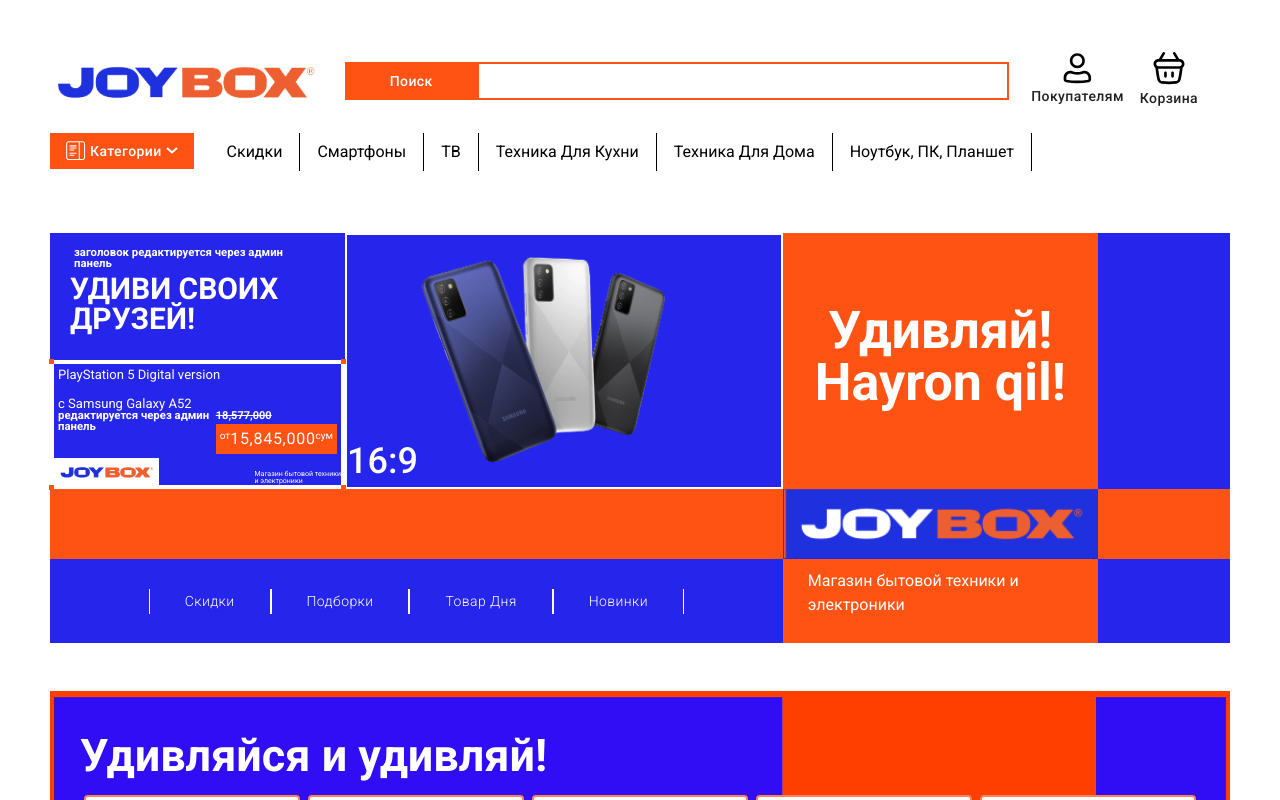
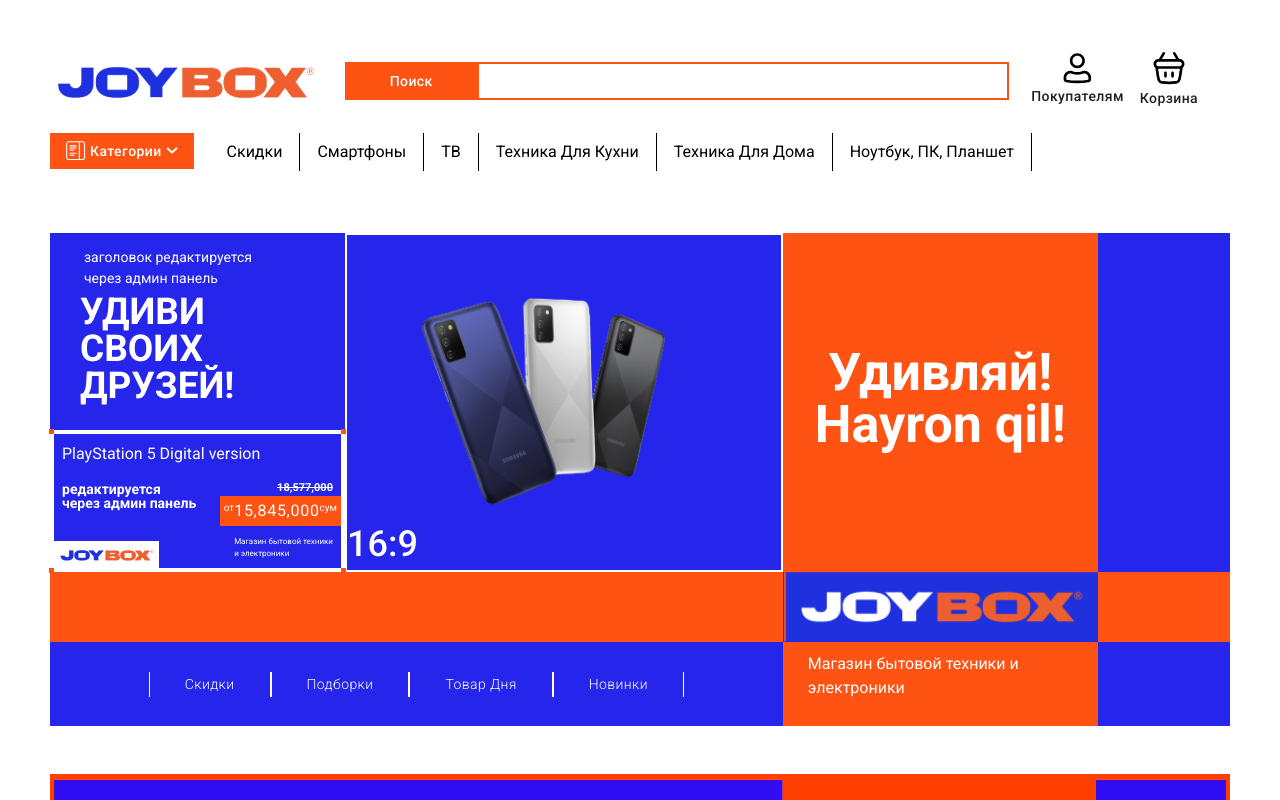
Before and after one commit to JoyBoxNext/WebSite, a Next.js app: page / in a window 1280 px wide. Shown: the top 800 px of the page. Built offline with nearby package versions, Linux system fonts and the light colour scheme.

Commit message:
get-baraxolka-changes

```diff
--- a/Wrappers/HomeWrapper.js
+++ b/Wrappers/HomeWrapper.js
@@ -12,212 +12,23 @@
 
   .container-1 {
     color: white;
+    .top_title1 {
+      font-size: 14px !important;
+
+    }
     .threePhone {
       width: 250px !important;
       object-fit: contain !important;
     }
-
-    @media screen and (max-width: 1200px) {
-      .threePhone {
-        width: 180px !important;
-        height: 80%;
-        margin-top: 25px;
-      }
-      .threePhone_title {
-        font-size: 32px !important;
-      }
-      .flex3 .home_wonder_title {
-        font-size: 40px !important;
-      }
-      .btn_links {
-        font-size: 14px !important;
-        padding: 0 22px !important;
-      }
-      .productDayText .left_clock {
-        font-size: 10px !important;
+    .text {
+      padding: 10px 30px !important;
+      .big_title {
+        font-weight: bold;
+        font-size: 37px;
+        line-height: 100%;
+        text-transform: uppercase;
       }
     }
-
-    @media screen and (min-width: 1025px) {
-      .mini-content {
-        border: 4px solid #fff !important;
-        .dot_orange {
-          width: 5px;
-          height: 5px;
-          background-color: #ff5314;
-        }
-        .dot1 {
-          position: absolute;
-          left: -5px;
-          top: -5px;
-        }
-        .dot2 {
-          position: absolute;
-          right: -5px;
-          top: -5px;
-        }
-        .dot3 {
-          position: absolute;
-          left: -5px;
-          bottom: -5px;
-        }
-        .dot4 {
-          position: absolute;
-          right: -5px;
-          bottom: -5px;
-        }
-      }
-    }
-
-    @media screen and (max-width: 1025px) {
-      .top_title {
-        display: none;
-      }
-      .big_title {
-        font-size: 17px !important;
-      }
-      .small_title {
-        font-size: 5px !important;
-        display: block !important;
-      }
-      .oldPrice {
-        text-align: right !important;
-        margin-top: 10px !important;
-      }
-      .price {
-        display: flex !important;
-        justify-content: center !important;
-        align-content: center !important;
-      }
-      .btn_links {
-        font-size: 11px !important;
-        padding: 0 15px !important;
-      }
-    }
-
-    @media screen and (max-width: 1000px) {
-      .threePhone {
-        width: 150px !important;
-        height: 60%;
-        margin-top: 50px;
-      }
-      .flex2 .threePhone_title {
-        font-size: 26px !important;
-      }
-      .flex3 .home_wonder_title {
-        font-size: 30px !important;
-      }
-    }
-
-    @media screen and (max-width: 830px) {
-      .threePhone {
-        width: 200px !important;
-        height: 65%;
-        margin-top: 60px;
-      }
-      .flex2 .threePhone_title {
-        font-size: 22px !important;
-      }
-      .btn_links {
-        font-size: 14px !important;
-        padding: 0 12px !important;
-      }
-      .title-section {
-        font-size: 20px !important;
-      }
-    }
-
-    @media screen and (max-width: 720px) {
-      /* .threePhone {
-        width: 140px !important;
-        height: 55%;
-      }
-      .flex2 .threePhone_title {
-        font-size: 18px !important;
-      }
-      .flex3 .home_wonder_title {
-        font-size: 20px !important;
-      }
-      .big_title {
-        font-size: 14px !important;
-      }
-      .priceNum {
-        font-size: 14px !important;
-      }
-      .samsung_title {
-        font-size: 10px !important;
-      }
-      .btn_links {
-        font-size: 10px !important;
-        padding: 0 8px !important;
-      } */
-    }
-
-    @media screen and (max-width: 600px) {
-      .threePhone {
-        width: 120px !important;
-        height: 50%;
-      }
-      .flex2 .threePhone_title {
-        font-size: 12px !important;
-      }
-    }
-
-    @media screen and (max-width: 450px) {
-      /* .threePhone {
-        width: 90px !important;
-        height: 40%;
-      }
-      .flex2 .threePhone_title {
-        font-size: 11px !important;
-      }
-      .flex3 .home_wonder_title {
-        font-size: 10px !important;
-      }
-      .big_title {
-        font-size: 10px !important;
-      }
-      .priceNum {
-        font-size: 7px !important;
-      }
-      .samsung_title {
-        font-size: 7px !important;
-      }
-      .btn_links {
-        font-size: 10px !important;
-        padding: 0 8px !important;
-      }
-      .cards {
-        display: flex !important;
-        flex-wrap: wrap !important;
-      }
-      .flex8 {
-        display: none !important;
-      } */
-    }
-
-    .blue {
-      background-color: #2525eb;
-    }
-    .orange {
-      background-color: #ff5314;
-    }
-    .flex1 {
-      .text {
-        padding: 10px 20px;
-        .subtitle {
-          font-weight: bold;
-          font-size: 11.3714px;
-          line-height: 100%;
-        }
-        .title {
-          font-weight: bold;
-          font-size: 29.974px;
-          line-height: 100%;
-          text-transform: uppercase;
-        }
-      }
-
       .mini-content {
         border: none;
         padding: 8px;
@@ -225,12 +36,12 @@
         z-index: 0;
         .title {
           font-weight: normal;
-          font-size: 13.0968px;
+          font-size: 13px;
           line-height: 100%;
         }
         .subtitle {
           font-weight: bold;
-          font-size: 11.3714px;
+          font-size: 14px;
           line-height: 100%;
         }
         .oldPrice {
@@ -241,10 +52,13 @@
           padding: 0;
           margin: 0;
           margin-bottom: 3px;
+          display: flex;
+          justify-content: end;
         }
         .priceDec {
           background-color: #ff5314;
           padding: 7px 4px;
+          margin-right: -8px !important;
           .price {
             font-size: 10px;
             line-height: 100%;
@@ -261,15 +75,16 @@
           }
         }
         .bottom-text {
-          font-size: 7px;
-          line-height: 100%;
+          font-weight: normal !important;
+          font-size: 8px;
           display: flex;
           align-items: flex-end;
           justify-content: flex-end;
           padding: 0;
-          margin: 0;
+          margin: 0 8px 8px 0 !important;
         }
-        img {
+        .miniContentLogo {
+          margin-top: 7px;
         }
       }
     }
@@ -936,6 +751,147 @@
       font-size: 9px !important;
     }
   }
+  @media screen and (max-width: 1200px) {
+      .threePhone {
+        width: 180px !important;
+        height: 80%;
+        margin-top: 25px;
+      }
+      .threePhone_title {
+        font-size: 32px !important;
+      }
+      .flex3 .home_wonder_title {
+        font-size: 40px !important;
+      }
+      .btn_links {
+        font-size: 14px !important;
+        padding: 0 22px !important;
+      }
+      .productDayText .left_clock {
+        font-size: 10px !important;
+      }
+    }
+
+    @media screen and (min-width: 1025px) {
+      .mini-content {
+        border: 4px solid #fff !important;
+        .dot_orange {
+          width: 5px;
+          height: 5px;
+          background-color: #ff5314;
+        }
+        .dot1 {
+          position: absolute;
+          left: -5px;
+          top: -5px;
+        }
+        .dot2 {
+          position: absolute;
+          right: -5px;
+          top: -5px;
+        }
+        .dot3 {
+          position: absolute;
+          left: -5px;
+          bottom: -5px;
+        }
+        .dot4 {
+          position: absolute;
+          right: -5px;
+          bottom: -5px;
+        }
+      }
+    }
+
+    @media screen and (max-width: 1025px) {
+      .top_title {
+        display: none;
+      }
+      .big_title {
+        font-size: 17px !important;
+      }
+      .small_title {
+        font-size: 5px !important;
+        display: block !important;
+      }
+      .oldPrice {
+        /* text-align: right !important; */
+        margin-top: 10px !important;
+        display: flex;
+        justify-content: end;
+      }
+      .price {
+        display: flex !important;
+        justify-content: center !important;
+        align-content: center !important;
+      }
+      .btn_links {
+        font-size: 11px !important;
+        padding: 0 15px !important;
+      }
+    }
+
+    @media screen and (max-width: 1000px) {
+      .threePhone {
+        width: 150px !important;
+        height: 60%;
+        margin-top: 50px;
+      }
+      .flex2 .threePhone_title {
+        font-size: 26px !important;
+      }
+      .flex3 .home_wonder_title {
+        font-size: 30px !important;
+      }
+    }
+
+    @media screen and (max-width: 830px) {
+      .threePhone {
+        width: 200px !important;
+        height: 65%;
+        margin-top: 60px;
+      }
+      .flex2 .threePhone_title {
+        font-size: 22px !important;
+      }
+      .btn_links {
+        font-size: 14px !important;
+        padding: 0 12px !important;
+      }
+      .title-section {
+        font-size: 20px !important;
+      }
+    }
+    @media screen and (max-width: 600px) {
+      .threePhone {
+        width: 120px !important;
+        height: 50%;
+      }
+      .flex2 .threePhone_title {
+        font-size: 12px !important;
+      }
+    }
+    .blue {
+      background-color: #2525eb;
+    }
+    .orange {
+      background-color: #ff5314;
+    }
+    .flex1 {
+      .text {
+        padding: 10px 20px;
+        .subtitle {
+          font-weight: bold;
+          font-size: 11px;
+          line-height: 100%;
+        }
+        .title {
+          font-weight: bold;
+          font-size: 29.974px;
+          line-height: 100%;
+          text-transform: uppercase;
+        }
+      }
   @media screen and (max-width: 950px) {
     .four {
       display: none !important;
--- a/pages/index.js
+++ b/pages/index.js
@@ -66,27 +66,27 @@
             <div className="d-flex flex-wrap">
               <div className="flex1 blue" style={{ width: "25%" }}>
                 <div className="text">
-                  <p className="subtitle m-1 top_title">
-                    заголовок редактируется через админ панель
+                  <p className="m-1 top_title1">
+                    заголовок редактируется <br /> через админ панель
                   </p>
-                  <h1 className="title mb-3 big_title">Удиви своих друзей!</h1>
+                  <h1 className="mb-3 big_title">Удиви своих друзей!</h1>
                 </div>
                 <div className="mini-content p-0">
-                  <div className="p-1">
-                    <p className="title top_title">
+                  <div className="p-2">
+                    <p className="textPlayS">
                       PlayStation 5 Digital version
                     </p>
                     <div className="d-flex justify-content-between align-items-center">
                       <p className="title mb-0 text-end small_title d-none">
                         заголовок редактируется через админ панель
                       </p>
-                      <p className="title mb-0 text-end samsung_title">
+                      <p className="title mb-0 text-end samsung_title d-none">
                         с Samsung Galaxy A52
                       </p>
                     </div>
                     <div className="d-flex justify-content-between">
                       <p className="subtitle top_title">
-                        редактируется через админ панель
+                        редактируется <br /> через админ панель
                       </p>
                       <div className="d-block">
                         <p className="oldPrice ">18,577,000</p>
@@ -99,7 +99,7 @@
                     </div>
                   </div>
                   <div className="d-flex  justify-content-between  w-100">
-                    <img className="top_title" src="logo3.png" alt="photo" />
+                    <img className="miniContentLogo h-100" src="logo3.png" alt="photo" />
                     <p className="bottom-text w-auto">
                       Магазин бытовой техники <br /> и электроники
                     </p>
@@ -156,7 +156,7 @@
                         <p className="title mb-0 text-end small_title d-none">
                           заголовок редактируется через админ панель
                         </p>
-                        <p className="title mb-0 text-end samsung_title">
+                        <p className="title mb-0 text-end d-none">
                           с Samsung Galaxy A52
                         </p>
                       </div>
```
